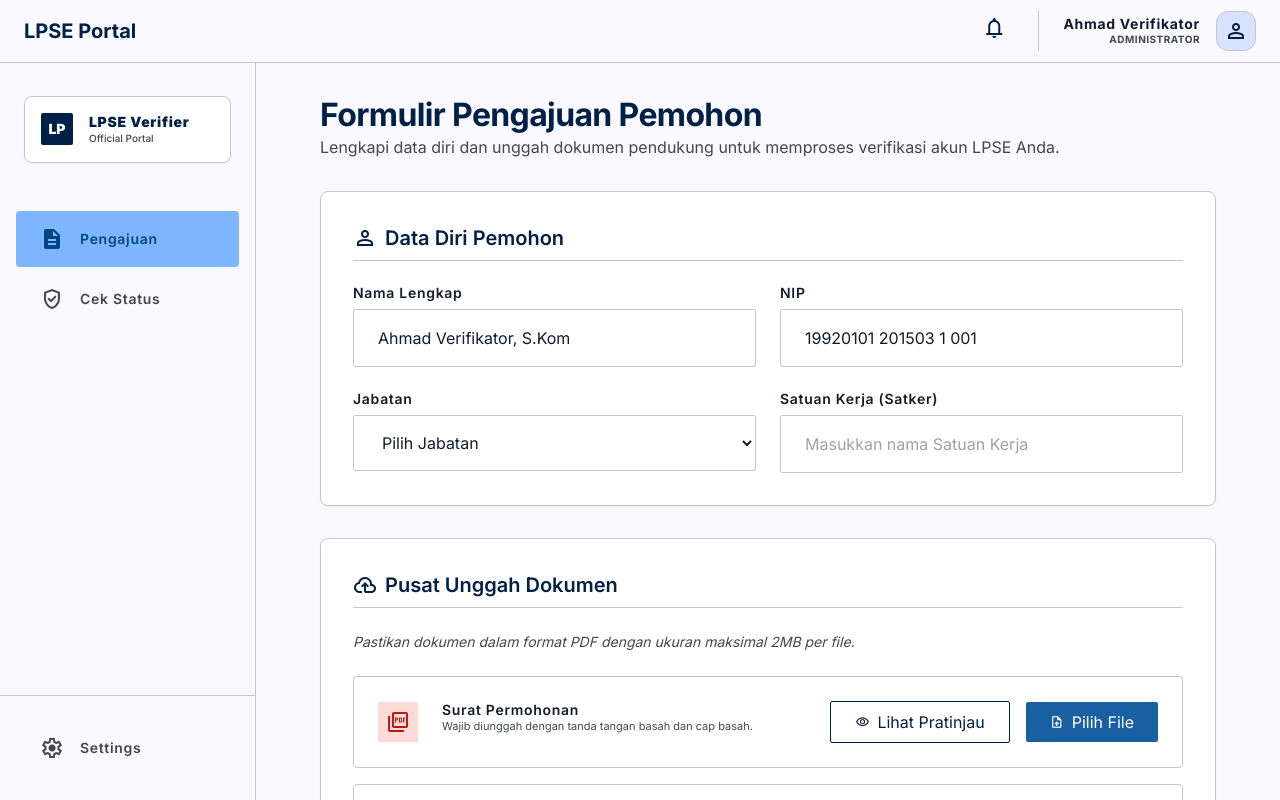
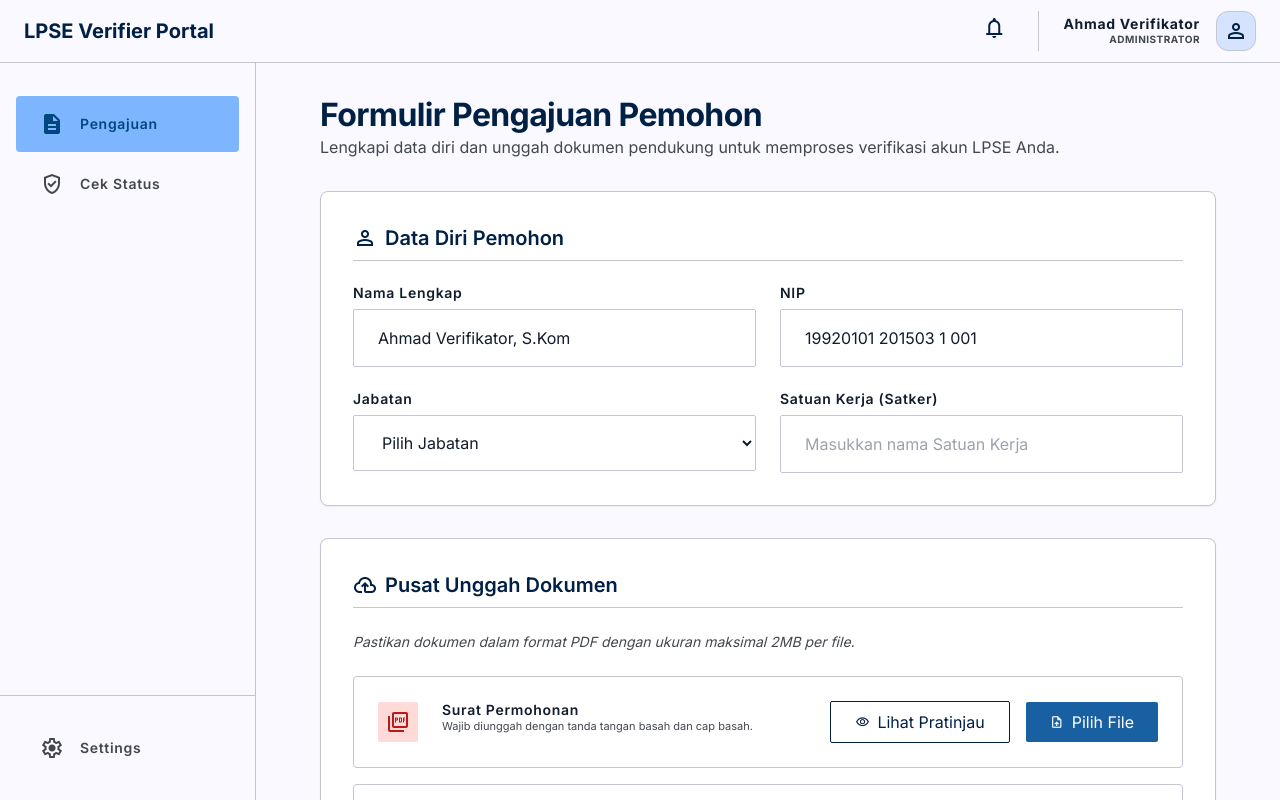
Before and after one commit to helpdeskukpbjbungo-lang/verifikasi-berkas, a React (Vite) app: page / in a window 1280 px wide. Shown: the top 800 px of the page. Built offline with nearby package versions, Linux system fonts and the light colour scheme.

Commit message:
update formulir

```diff
--- a/src/components/SideNavBar.jsx
+++ b/src/components/SideNavBar.jsx
@@ -3,15 +3,7 @@ import React from 'react'
 export default function SideNavBar() {
   return (
     <aside className="fixed left-0 top-0 h-full w-64 flex flex-col pt-24 pb-md z-40 bg-surface-container-low dark:bg-surface-container-lowest border-r border-outline-variant dark:border-outline">
-      <div className="px-md mb-xl">
-        <div className="flex items-center gap-sm p-sm bg-white rounded-xl border border-outline-variant shadow-sm">
-          <div className="w-8 h-8 bg-primary rounded flex items-center justify-center text-white font-black text-sm">LP</div>
-          <div>
-            <h2 className="text-label-md font-black text-primary dark:text-primary-fixed leading-tight">LPSE Verifier</h2>
-            <p className="text-[10px] text-on-surface-variant font-medium">Official Portal</p>
-          </div>
-        </div>
-      </div>
+
       <nav className="flex-1 px-sm space-y-1">
         <a className="flex items-center gap-sm px-md py-sm cursor-pointer transition-all bg-secondary-container text-on-secondary-container font-semibold rounded-lg font-label-md text-label-md" href="#">
           <span className="material-symbols-outlined" style={{ fontVariationSettings: "'FILL' 1" }}>description</span>
--- a/src/components/TopNavBar.jsx
+++ b/src/components/TopNavBar.jsx
@@ -4,7 +4,7 @@ export default function TopNavBar() {
   return (
     <header className="sticky top-0 z-50 flex justify-between items-center w-full px-md py-xs bg-surface dark:bg-surface border-b border-outline-variant dark:border-outline">
       <div className="flex items-center gap-sm">
-        <span className="text-headline-sm font-headline-sm font-bold text-primary dark:text-primary-fixed">LPSE Portal</span>
+        <span className="text-headline-sm font-headline-sm font-bold text-primary dark:text-primary-fixed">LPSE Verifier Portal</span>
       </div>
 
       <div className="flex items-center gap-md">
```
